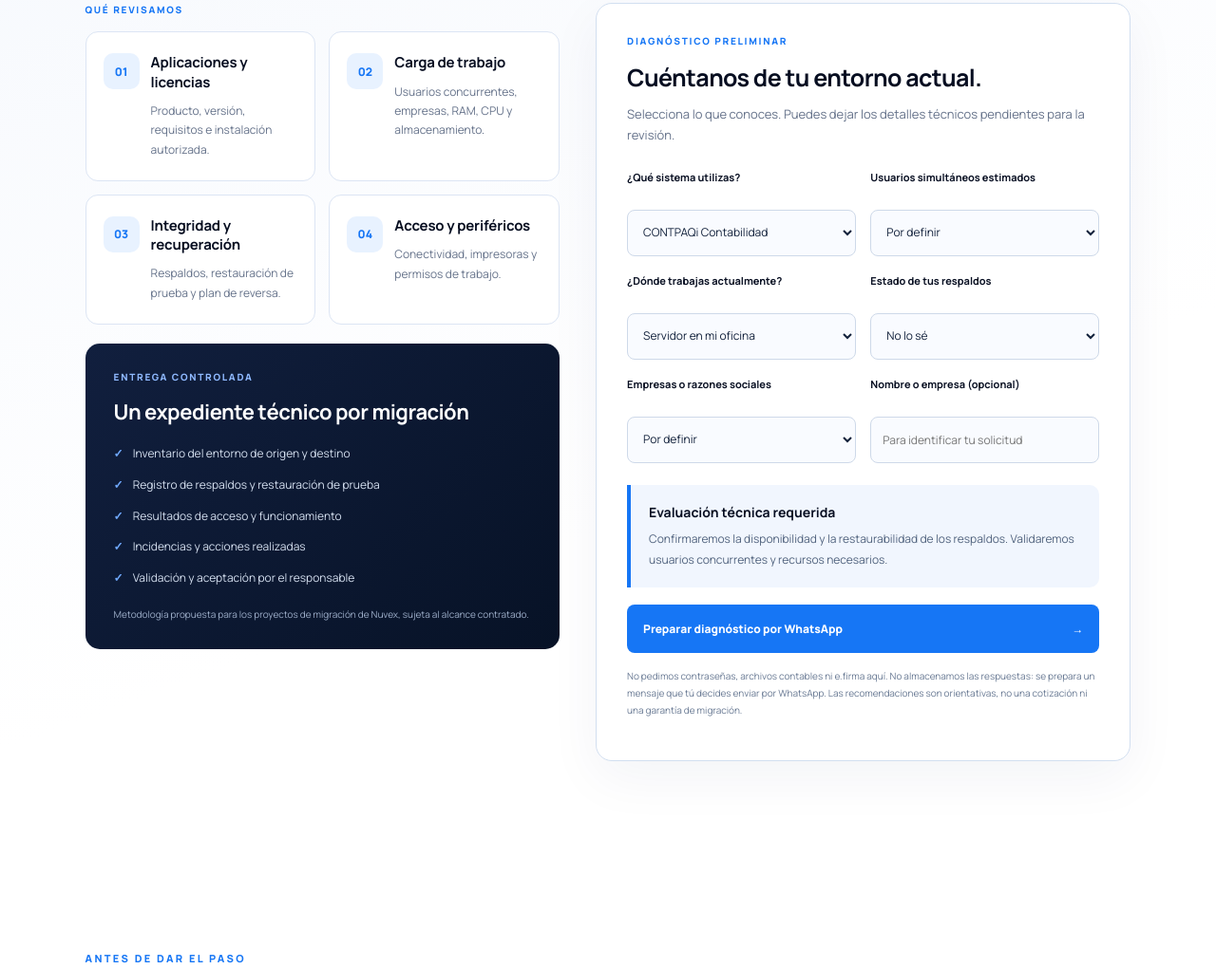
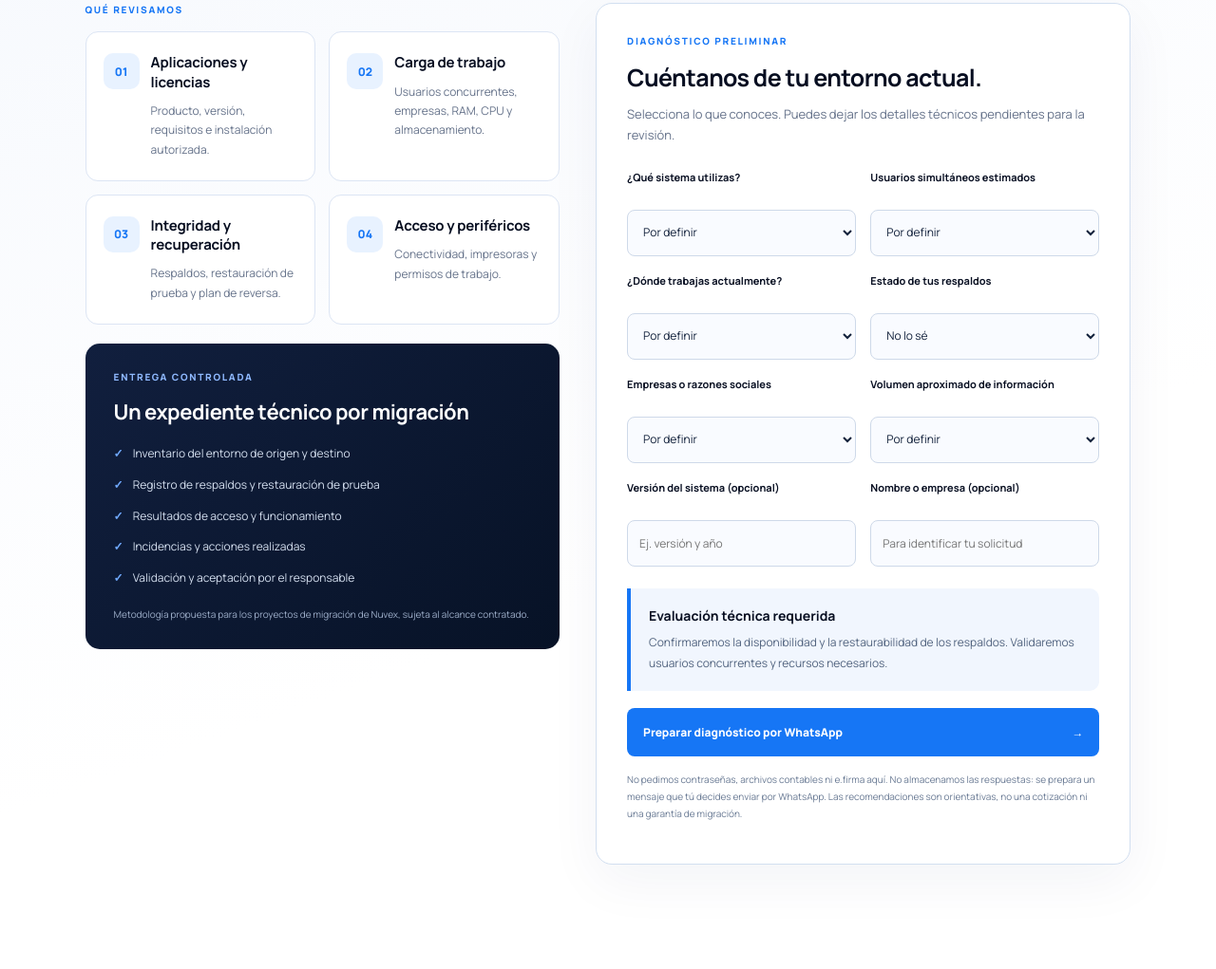
Before and after one commit to carmacorte/Nuvexdatacenter, a plain HTML site: page index.html in a window 1280 px wide. Shown: the part 4869-5890 px from the top of the page at 95% size. Drawn offline with Linux system fonts and the light colour scheme.

Commit message:
Avoid prefilled diagnostic assumptions and capture optional application version and data volume

```diff
--- a/index.html
+++ b/index.html
@@ -62,7 +62,7 @@
         <div>
           <label for="diag-product">¿Qué sistema utilizas?</label>
           <select id="diag-product" name="product">
-            <option>CONTPAQi Contabilidad</option>
+            <option>Por definir</option><option>CONTPAQi Contabilidad</option>
             <option>CONTPAQi Comercial</option>
             <option>CONTPAQi Nóminas</option>
             <option>CONTPAQi Bancos</option>
@@ -80,7 +80,7 @@
         <div>
           <label for="diag-origin">¿Dónde trabajas actualmente?</label>
           <select id="diag-origin" name="origin">
-            <option>Servidor en mi oficina</option><option>Otra nube o proveedor</option><option>Computadora local</option><option>Aún no tengo servidor</option><option>No lo sé</option>
+            <option>Por definir</option><option>Servidor en mi oficina</option><option>Otra nube o proveedor</option><option>Computadora local</option><option>Aún no tengo servidor</option><option>No lo sé</option>
           </select>
         </div>
         <div>
@@ -94,6 +94,16 @@
           <select id="diag-companies" name="companies">
             <option>Por definir</option><option>1</option><option>2 a 5</option><option>Más de 5</option>
           </select>
+        </div>
+        <div>
+          <label for="diag-volume">Volumen aproximado de información</label>
+          <select id="diag-volume" name="volume">
+            <option>Por definir</option><option>Hasta 100 GB</option><option>101 a 500 GB</option><option>501 GB a 1 TB</option><option>Más de 1 TB</option>
+          </select>
+        </div>
+        <div>
+          <label for="diag-version">Versión del sistema (opcional)</label>
+          <input id="diag-version" name="version" maxlength="40" placeholder="Ej. versión y año">
         </div>
         <div>
           <label for="diag-name">Nombre o empresa (opcional)</label>
```
